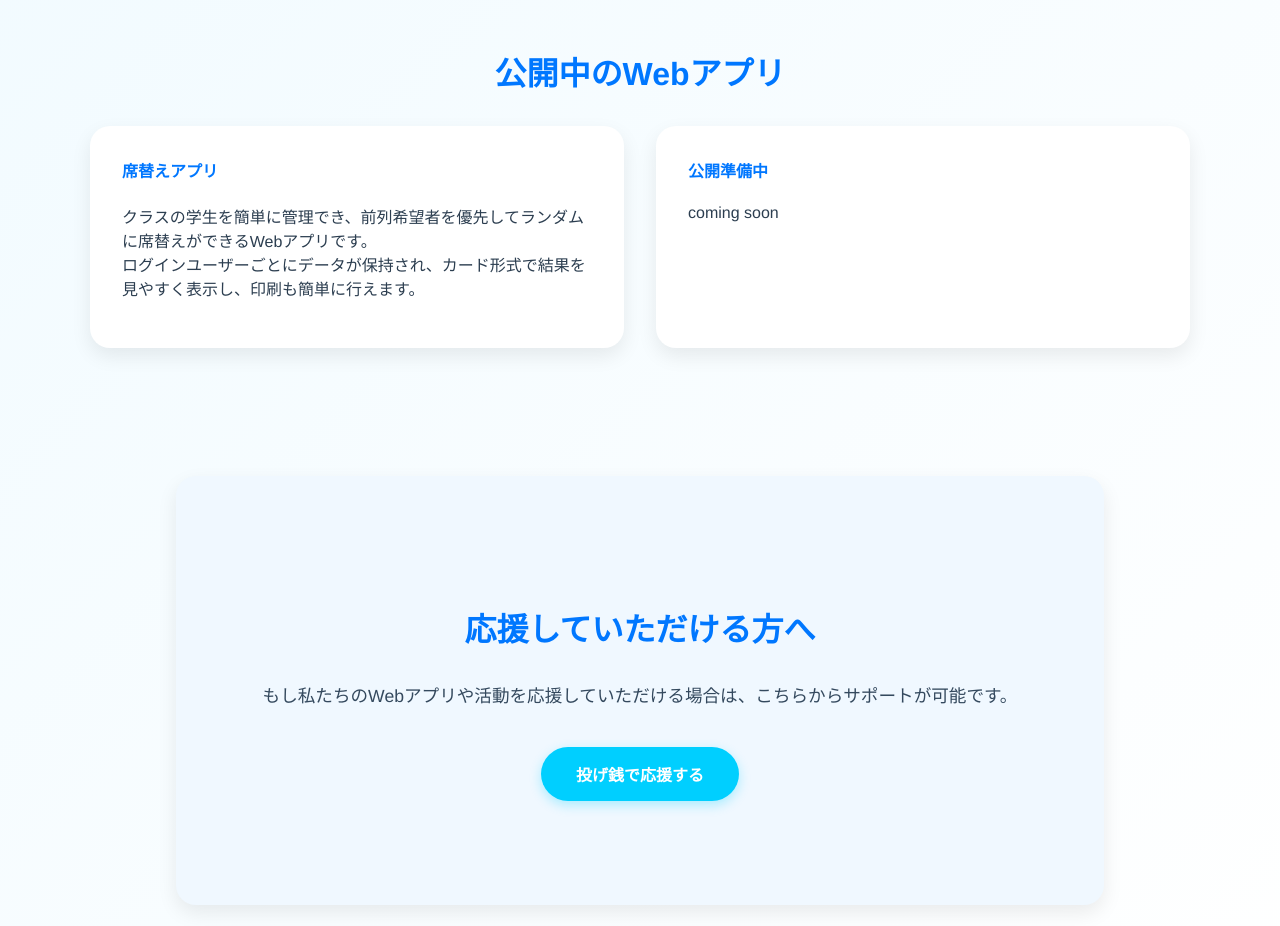
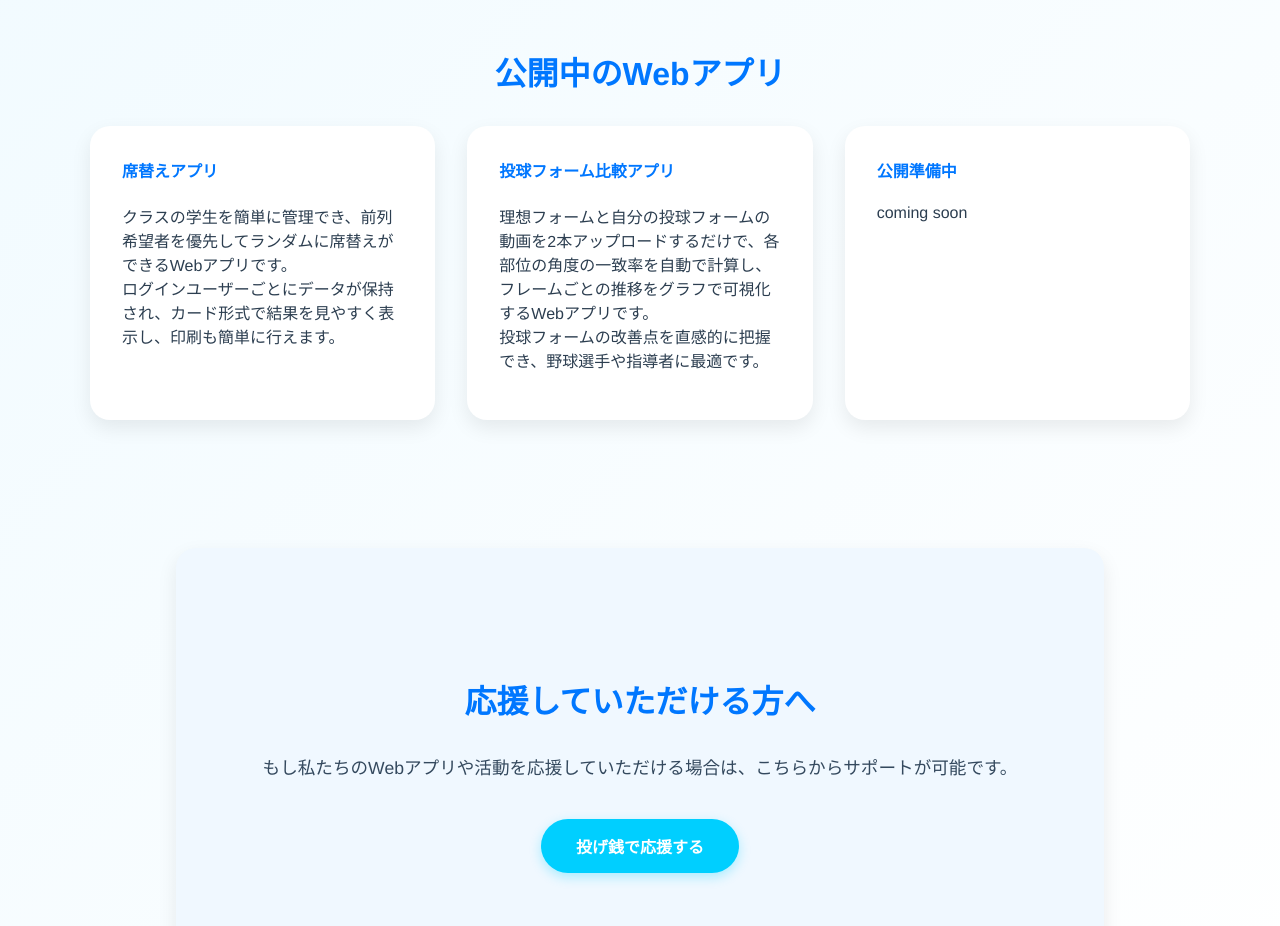
Before and after one commit to mirakurutomato/WakuwakuFuture, a plain HTML site: page html/home.html in a window 1280 px wide. Shown: the part 2200-3126 px from the top of the page. Drawn offline with Linux system fonts and the light colour scheme.

Commit message:
Update home.html

```diff
--- a/html/home.html
+++ b/html/home.html
@@ -485,6 +485,15 @@
         </article>
 
         <article class="card" role="listitem">
+          <a href="https://baseballtomato.onrender.com/login/?next=/" style="text-decoration: none; color: inherit;" rel="external" aria-label="席替えアプリを外部リンクで開く">
+            <h4>投球フォーム比較アプリ</h4>
+            <p>理想フォームと自分の投球フォームの動画を2本アップロードするだけで、各部位の角度の一致率を自動で計算し、フレームごとの推移をグラフで可視化するWebアプリです。<br>
+              投球フォームの改善点を直感的に把握でき、野球選手や指導者に最適です。
+            </p>
+          </a>
+        </article>
+
+        <article class="card" role="listitem">
           <h4>公開準備中</h4>
           <p>coming soon</p>
         </article>
```
